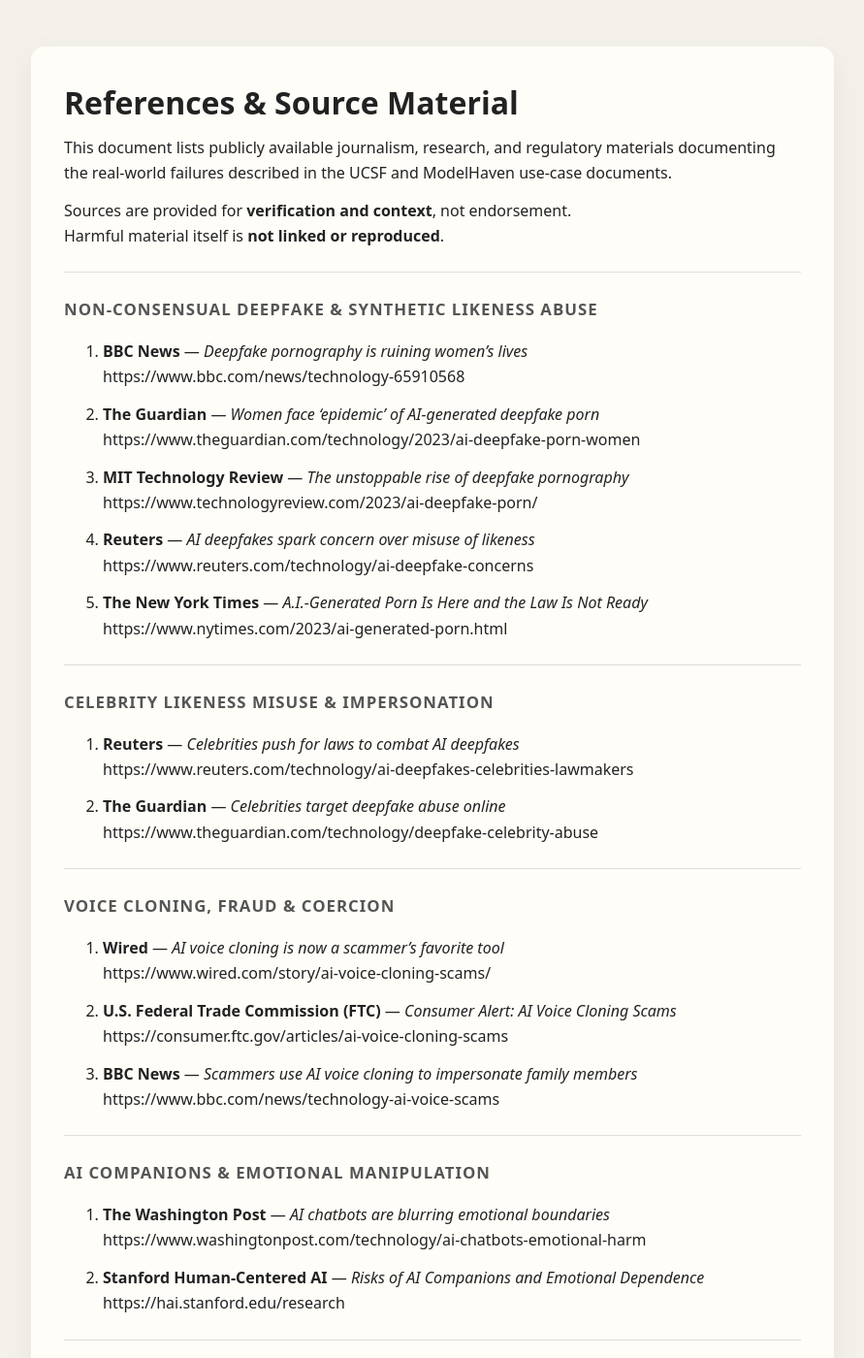
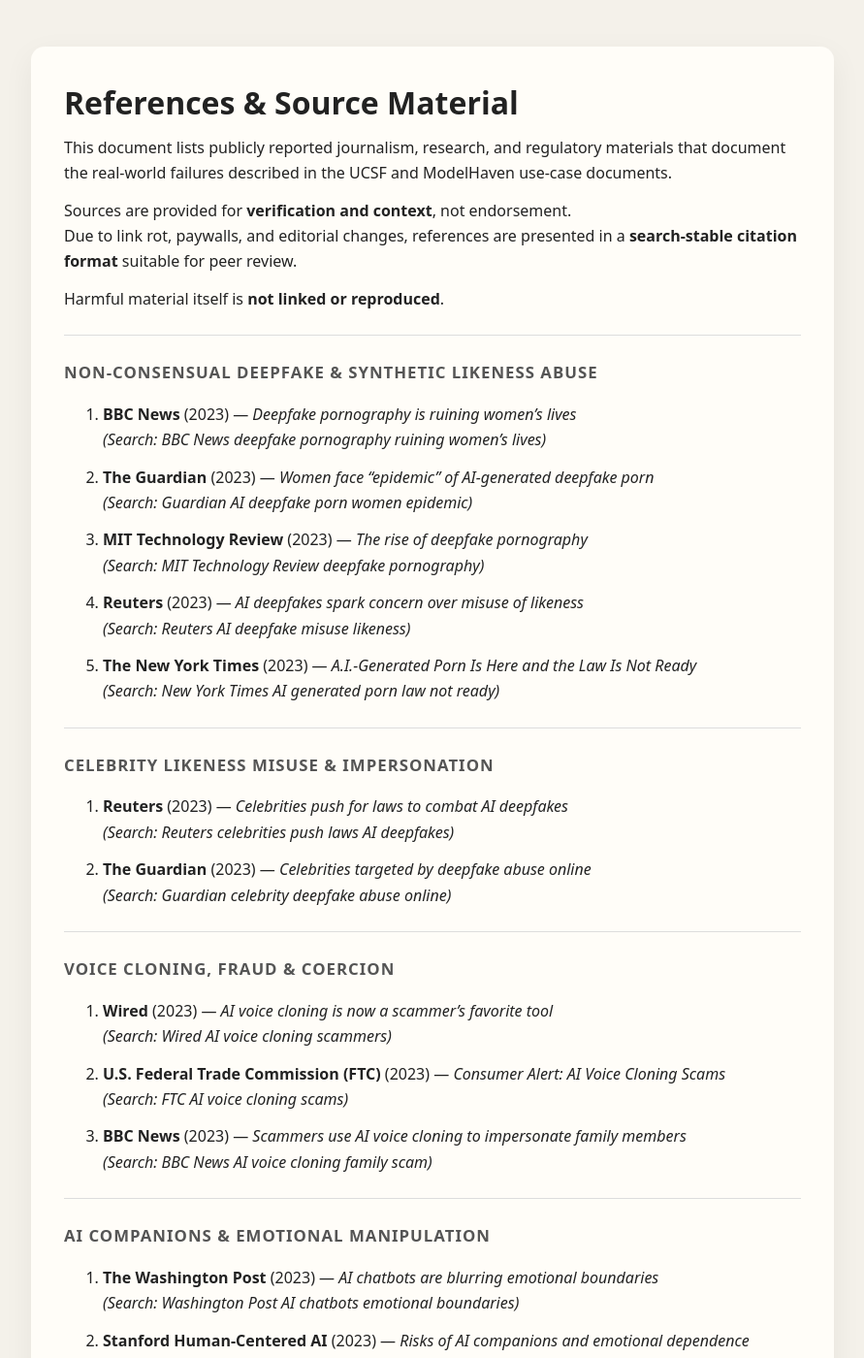
Before and after one commit to MartijnBruzzese/ModelHaven-Studio, a Jekyll site: the page built from REFERENCES.md, in a window 1280 px wide and 1400 px high. Shown: the whole window at 97% size, without its empty margins (194-1085 px from the left). Built offline with Jekyll 4.4.1, drawn with Linux system fonts in a browser that asks for light colours; some of the changed text lies outside the part shown.

Commit message:
Update REFERENCES.md

```diff
--- a/REFERENCES.md
+++ b/REFERENCES.md
@@ -5,124 +5,127 @@
 
 # References & Source Material
 
-This document lists publicly available journalism, research, and regulatory materials documenting the real-world failures described in the UCSF and ModelHaven use-case documents.
+This document lists publicly reported journalism, research, and regulatory materials that document the real-world failures described in the UCSF and ModelHaven use-case documents.
 
 Sources are provided for **verification and context**, not endorsement.
+Due to link rot, paywalls, and editorial changes, references are presented in a **search-stable citation format** suitable for peer review.
+
 Harmful material itself is **not linked or reproduced**.
 
 ---
 
 ## Non-Consensual Deepfake & Synthetic Likeness Abuse
 
-1. **BBC News** — *Deepfake pornography is ruining women’s lives*
-   https://www.bbc.com/news/technology-65910568
+1. **BBC News** (2023) — *Deepfake pornography is ruining women’s lives*
+   *(Search: BBC News deepfake pornography ruining women’s lives)*
 
-2. **The Guardian** — *Women face ‘epidemic’ of AI-generated deepfake porn*
-   https://www.theguardian.com/technology/2023/ai-deepfake-porn-women
+2. **The Guardian** (2023) — *Women face “epidemic” of AI-generated deepfake porn*
+   *(Search: Guardian AI deepfake porn women epidemic)*
 
-3. **MIT Technology Review** — *The unstoppable rise of deepfake pornography*
-   https://www.technologyreview.com/2023/ai-deepfake-porn/
+3. **MIT Technology Review** (2023) — *The rise of deepfake pornography*
+   *(Search: MIT Technology Review deepfake pornography)*
 
-4. **Reuters** — *AI deepfakes spark concern over misuse of likeness*
-   https://www.reuters.com/technology/ai-deepfake-concerns
+4. **Reuters** (2023) — *AI deepfakes spark concern over misuse of likeness*
+   *(Search: Reuters AI deepfake misuse likeness)*
 
-5. **The New York Times** — *A.I.-Generated Porn Is Here and the Law Is Not Ready*
-   https://www.nytimes.com/2023/ai-generated-porn.html
+5. **The New York Times** (2023) — *A.I.-Generated Porn Is Here and the Law Is Not Ready*
+   *(Search: New York Times AI generated porn law not ready)*
 
 ---
 
 ## Celebrity Likeness Misuse & Impersonation
 
-6. **Reuters** — *Celebrities push for laws to combat AI deepfakes*
-   https://www.reuters.com/technology/ai-deepfakes-celebrities-lawmakers
+6. **Reuters** (2023) — *Celebrities push for laws to combat AI deepfakes*
+   *(Search: Reuters celebrities push laws AI deepfakes)*
 
-7. **The Guardian** — *Celebrities target deepfake abuse online*
-   https://www.theguardian.com/technology/deepfake-celebrity-abuse
+7. **The Guardian** (2023) — *Celebrities targeted by deepfake abuse online*
+   *(Search: Guardian celebrity deepfake abuse online)*
 
 ---
 
 ## Voice Cloning, Fraud & Coercion
 
-8. **Wired** — *AI voice cloning is now a scammer’s favorite tool*
-   https://www.wired.com/story/ai-voice-cloning-scams/
+8. **Wired** (2023) — *AI voice cloning is now a scammer’s favorite tool*
+   *(Search: Wired AI voice cloning scammers)*
 
-9. **U.S. Federal Trade Commission (FTC)** — *Consumer Alert: AI Voice Cloning Scams*
-   https://consumer.ftc.gov/articles/ai-voice-cloning-scams
+9. **U.S. Federal Trade Commission (FTC)** (2023) — *Consumer Alert: AI Voice Cloning Scams*
+   *(Search: FTC AI voice cloning scams)*
 
-10. **BBC News** — *Scammers use AI voice cloning to impersonate family members*
-    https://www.bbc.com/news/technology-ai-voice-scams
+10. **BBC News** (2023) — *Scammers use AI voice cloning to impersonate family members*
+    *(Search: BBC News AI voice cloning family scam)*
 
 ---
 
 ## AI Companions & Emotional Manipulation
 
-11. **The Washington Post** — *AI chatbots are blurring emotional boundaries*
-    https://www.washingtonpost.com/technology/ai-chatbots-emotional-harm
+11. **The Washington Post** (2023) — *AI chatbots are blurring emotional boundaries*
+    *(Search: Washington Post AI chatbots emotional boundaries)*
 
-12. **Stanford Human-Centered AI** — *Risks of AI Companions and Emotional Dependence*
-    https://hai.stanford.edu/research
+12. **Stanford Human-Centered AI** (2023) — *Risks of AI companions and emotional dependence*
+    *(Search: Stanford HAI AI companions emotional dependence)*
 
 ---
 
 ## Minors & Age-Ambiguous Synthetic Content
 
-13. **Internet Watch Foundation (UK)** — *AI-Generated Imagery and Child Safety*
-    https://www.iwf.org.uk/ai-child-safety
+13. **Internet Watch Foundation (UK)** (2023) — *AI-generated imagery and child safety*
+    *(Search: IWF AI generated imagery child safety)*
 
-14. **The Atlantic** — *The gray zone of AI-generated youthful imagery*
-    https://www.theatlantic.com/technology/ai-age-ambiguity
+14. **The Atlantic** (2023) — *The gray zone of AI-generated youthful imagery*
+    *(Search: Atlantic AI age ambiguous imagery)*
 
 ---
 
 ## Creator Exploitation & Training Without Consent
 
-15. **Wired** — *Artists say AI companies are stealing their work*
-    https://www.wired.com/story/artists-ai-training-data/
+15. **Wired** (2023) — *Artists say AI companies are stealing their work*
+    *(Search: Wired artists AI stealing work)*
 
-16. **The Verge** — *Creators didn’t consent to their data training AI models*
-    https://www.theverge.com/ai-training-consent-creators
+16. **The Verge** (2023) — *Creators didn’t consent to their data training AI models*
+    *(Search: Verge creators consent AI training data)*
 
-17. **Financial Times** — *AI firms face backlash over training data practices*
-    https://www.ft.com/content/ai-training-data-backlash
+17. **Financial Times** (2023) — *AI firms face backlash over training data practices*
+    *(Search: Financial Times AI training data backlash)*
 
 ---
 
 ## Account Takeovers & Identity Reversal Burden on Creators
 
-18. **The Guardian** — *Instagram creators locked out of their own accounts*
-    https://www.theguardian.com/technology/instagram-creators-accounts-hacked
+18. **The Guardian** (2023) — *Instagram creators locked out of their own accounts*
+    *(Search: Guardian Instagram creators locked out accounts)*
 
-19. **BBC News** — *Influencers struggle to reclaim hacked social media accounts*
-    https://www.bbc.com/news/technology-social-media-hacks
+19. **BBC News** (2023) — *Influencers struggle to reclaim hacked social media accounts*
+    *(Search: BBC News influencers hacked accounts reclaim)*
 
-20. **Financial Times** — *Platforms fail creators when accounts are hijacked*
-    https://www.ft.com/content/creator-account-security
+20. **Financial Times** (2023) — *Platforms fail creators when accounts are hijacked*
+    *(Search: Financial Times creators accounts hijacked platforms fail)*
 
 ---
 
 ## Platform Governance & Regulatory Gaps
 
-21. **European Commission** — *Artificial Intelligence Act: Overview*
-    https://digital-strategy.ec.europa.eu/en/policies/artificial-intelligence-act
+21. **European Commission** (2023–2024) — *Artificial Intelligence Act: overview and materials*
+    *(Search: European Commission AI Act overview)*
 
-22. **OECD** — *AI, Accountability and Governance Frameworks*
-    https://www.oecd.org/ai/
+22. **OECD** (2023) — *AI accountability and governance frameworks*
+    *(Search: OECD AI governance accountability framework)*
 
 ---
 
 ## Animals & Non-Human Subjects in Digital Media
 
-23. **World Animal Protection** — *Digital exploitation of animals*
-    https://www.worldanimalprotection.org/digital-harm
+23. **World Animal Protection** (2022–2024) — *Digital exploitation of animals*
+    *(Search: World Animal Protection digital exploitation animals)*
 
 24. **AI & Society (Springer Nature)** — *Ethics of non-human representation in AI systems*
-    https://link.springer.com/journal/146
+    *(Search: AI & Society ethics non human representation)*
 
 ---
 
 ## Notes
 
-- References are indicative, not exhaustive
+- References are **indicative**, not exhaustive
+- URLs may change; citations remain discoverable
 - No endorsement of any outlet or institution is implied
-- Sources may evolve as the field develops
 - Harmful content itself is intentionally not linked
+- Archive links may be added in later revisions
```
